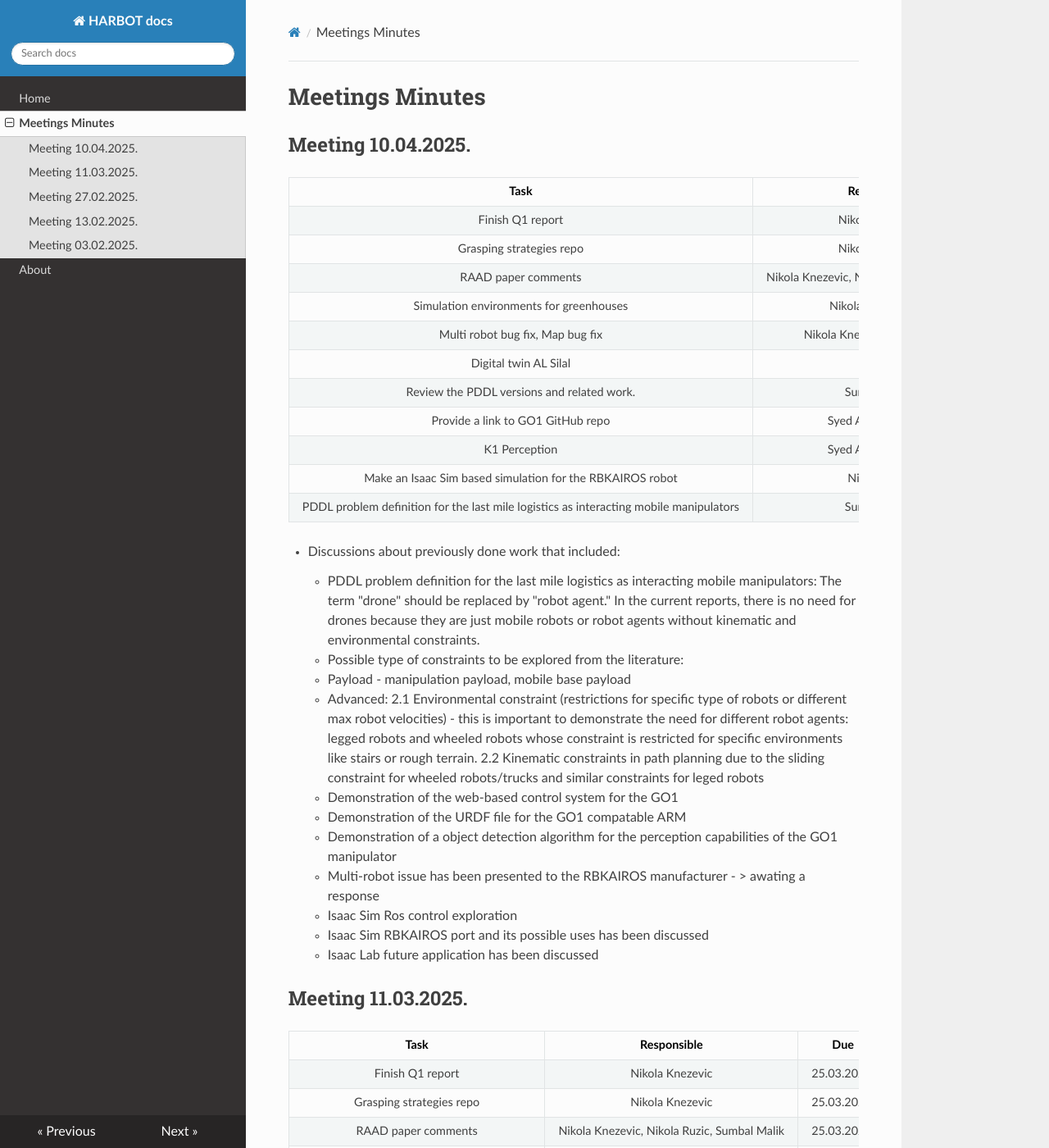
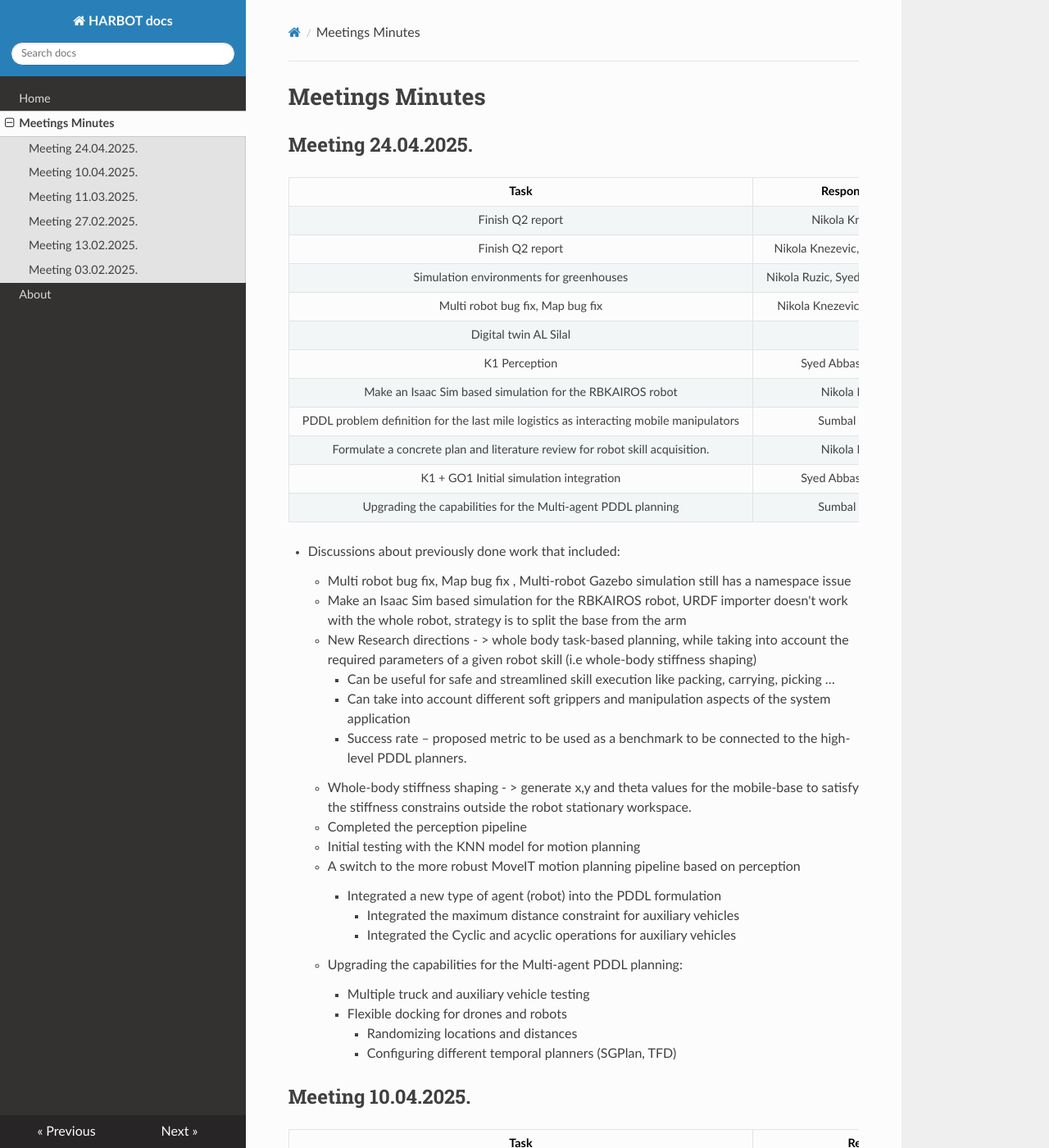
Before and after one commit to etfrobotics/HARBOT, an MkDocs documentation site: the page built from docs/logs.md, in a window 1280 px wide and 1400 px high. Shown: the whole window at 82% size. Built offline with MkDocs 1.6.1, drawn with Linux system fonts in a browser that asks for light colours; nearby versions of some CDN libraries.

Commit message:
Update logs.md

```diff
--- a/docs/logs.md
+++ b/docs/logs.md
@@ -1,4 +1,54 @@
 # Meetings Minutes
+
+## Meeting 24.04.2025.
+
+|                                                     Task                                                     |             Responsible             |     Due     |    Status     |
+| :----------------------------------------------------------------------------------------------------------: | :---------------------------------: | :---------: | :-----------: |
+|                                         Finish Q2 report                                                     |            Nikola Knezevic          | 24.05.2025. | ✅ DONE |
+|                                         Finish Q2 report                                                     |            Nikola Knezevic, Sumbal Malik          | 8.05.2025. | ⚠️ TO BE DONE |
+|                                         Simulation environments for greenhouses                              |            Nikola Ruzic, Syed Abbas Hussain          | 8.05.2025. | ⚠️ TO BE DONE |
+|                                       Multi robot bug fix, Map bug fix                                       |    Nikola Knezevic, Nikola Ruzic    |             | ⚠️ TO BE DONE |
+|                                            Digital twin AL Silal                                             |                                     |             | ⚠️ TO BE DONE |
+|                                         K1 Perception                                                        |         Syed Abbas Hussain          | 24.04.2025. | ✅ DONE |
+|                         Make an Isaac Sim based simulation for the RBKAIROS robot                             |         Nikola Ruzic               | 8.05.2025. | ⚠️ TO BE DONE |
+|                   PDDL problem definition for the last mile logistics as interacting mobile manipulators      |         Sumbal Malik          | 24.04.2025. | ✅ DONE |
+|                       Formulate a concrete plan and literature review for robot skill acquisition.           |         Nikola Ruzic               | 8.05.2025. | ⚠️ TO BE DONE |
+|                                         K1 + GO1 Initial simulation integration                              |         Syed Abbas Hussain          | 8.05.2025. | ⚠️ TO BE DONE |
+|                   Upgrading the capabilities for the Multi-agent PDDL planning      				|         Sumbal Malik          | 8.05.2025. | ⚠️ TO BE DONE |
+
+
+
+
+- Discussions about previously done work that included:
+	- Multi robot bug fix, Map bug fix , Multi-robot Gazebo simulation still has a namespace issue
+	- Make an Isaac Sim based simulation for the RBKAIROS robot, URDF importer doesn't work with the whole robot, strategy is to split the base from the arm
+ 	- New Research directions - > whole body task-based planning, while taking into account the required parameters of a given robot skill (i.e whole-body stiffness shaping)
+		- Can be useful for safe and streamlined skill execution like packing, carrying, picking …
+		- Can take into account different soft grippers and manipulation aspects of the system application
+		- Success rate – proposed metric to be used as a benchmark to be connected to the high-level PDDL planners.
+  	- Whole-body stiffness shaping - > generate x,y and theta values for the mobile-base to satisfy the stiffness constrains outside the robot stationary workspace.
+
+  	- Completed the perception pipeline
+  	- Initial testing with the KNN model for motion planning
+  	- A switch to the more robust MoveIT motion planning pipeline based on perception
+
+     	- Integrated a new type of agent (robot) into the PDDL formulation
+  	- Integrated the maximum distance constraint for auxiliary vehicles
+  	- Integrated the Cyclic and acyclic operations for auxiliary vehicles
+
+   	- Upgrading the capabilities for the Multi-agent PDDL planning:
+  		- Multiple truck and auxiliary vehicle testing
+   	 	- Flexible docking for drones and robots
+   	    	- Randomizing locations and distances
+   	       	- Configuring different temporal planners (SGPlan, TFD)
+
+
+
+
+
+
+
+
 ## Meeting 10.04.2025.
 
 |                                                     Task                                                     |             Responsible             |     Due     |    Status     |
```
